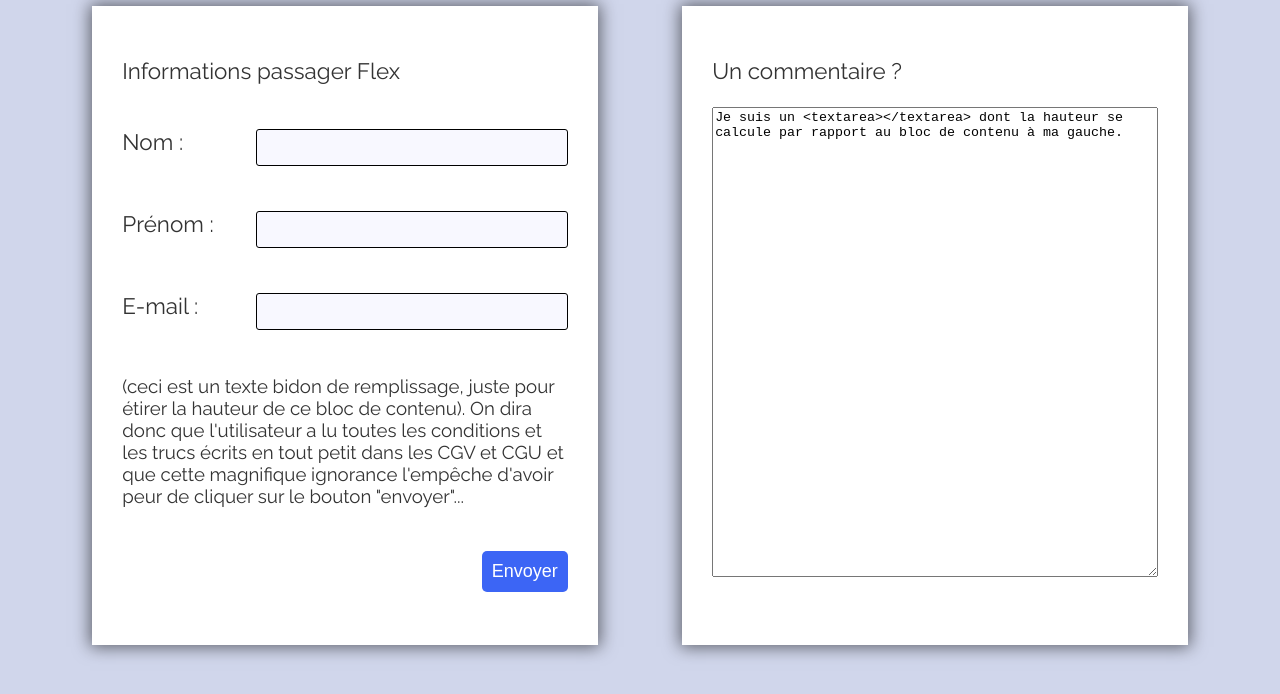
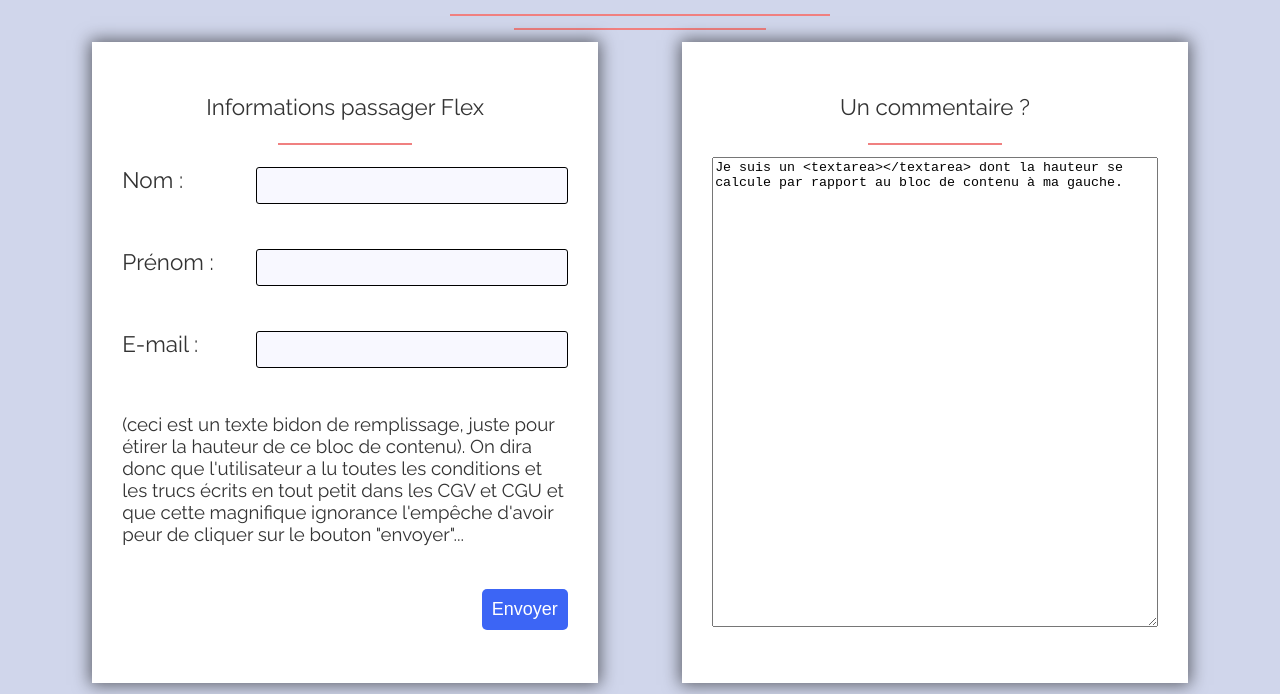
Before and after one commit to TouKhen/TP-FLEX-Jack-Lecomte, a plain HTML site: page TP Flex7/index.html in a window 1280 px wide. Shown: the part 106-800 px from the top of the page. Drawn offline with Linux system fonts and the light colour scheme.

Commit message:
red line + margin

```diff
--- a/TP Flex7/style.css
+++ b/TP Flex7/style.css
@@ -38,6 +38,8 @@ body{
     background: rgba(157, 171, 214, 0.48);
     color: #333;
 	font-size: 1.4em;
+	display: flex;
+	flex-direction: column;
 }
 
 h1{
@@ -45,8 +47,24 @@ h1{
 	text-align: center;
 }
 
+aside:nth-of-type(1){
+	margin-bottom: 12px;
+}
+
+aside:nth-of-type(2){
+	margin-bottom: 12px;
+	width: 20%;
+}
+
+div:nth-of-type(2) span{
+	margin-bottom: 12px;
+}
+
 span,aside{
-	color: lightcoral;
+	background-color: lightcoral;
+	width: 30%;
+	height: 2px;
+	align-self: center;
 }
 
 p input:only-child{
@@ -77,10 +95,6 @@ div{
 	flex-direction: column;
 }
 
-div p:first-child{
-	text-align: center;
-}
-
 div p{
 	display: flex;
 	justify-content: space-between;
@@ -88,6 +102,11 @@ div p{
 
 div p:last-child{
 	align-self: flex-end;
+}
+
+div p:first-child{
+	text-align: center;
+	display: unset;
 }
 
 #name,#prenom,#email{
@@ -100,6 +119,11 @@ div p:last-child{
 
 textarea{
 	height: 470px;
+}
+
+span{
+	width: 30%;
+	height: 2px;
 }
 
 @media (min-width: 601px){}
```
